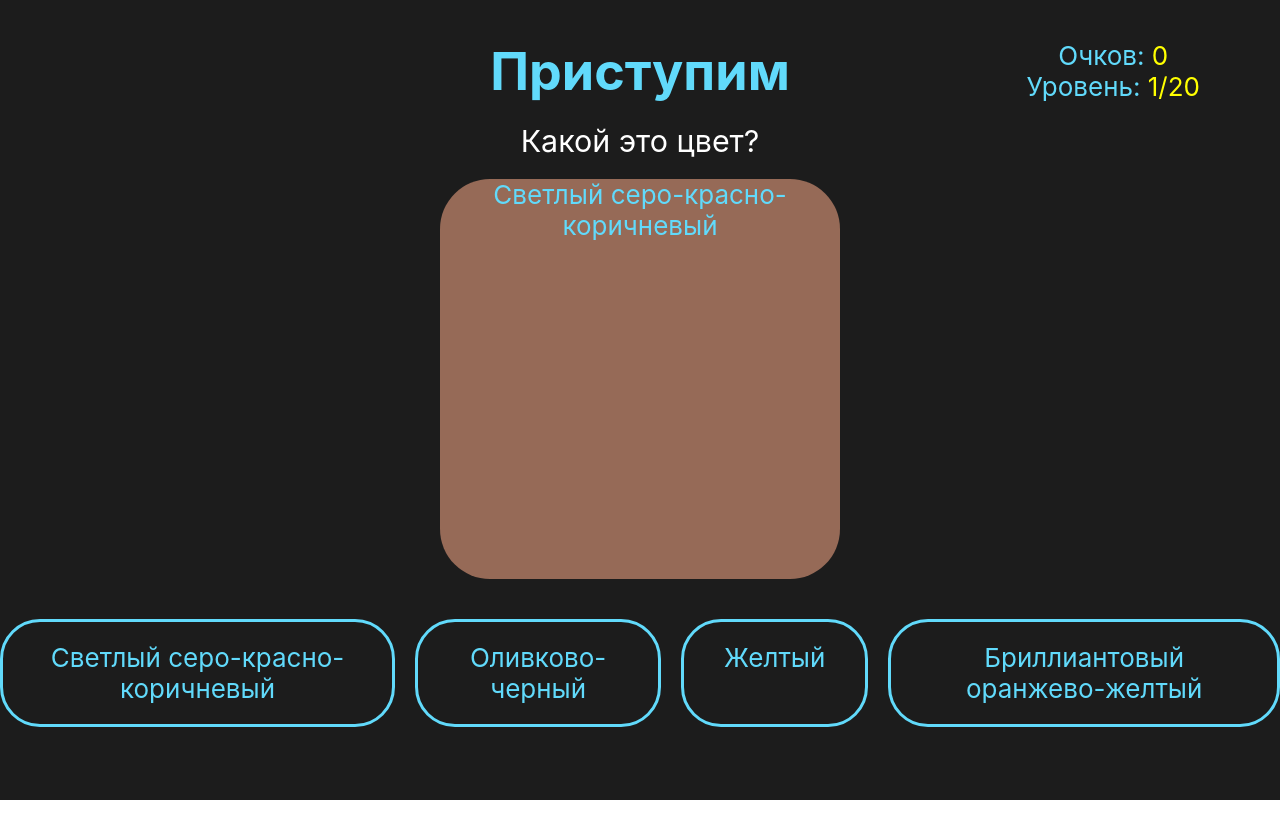
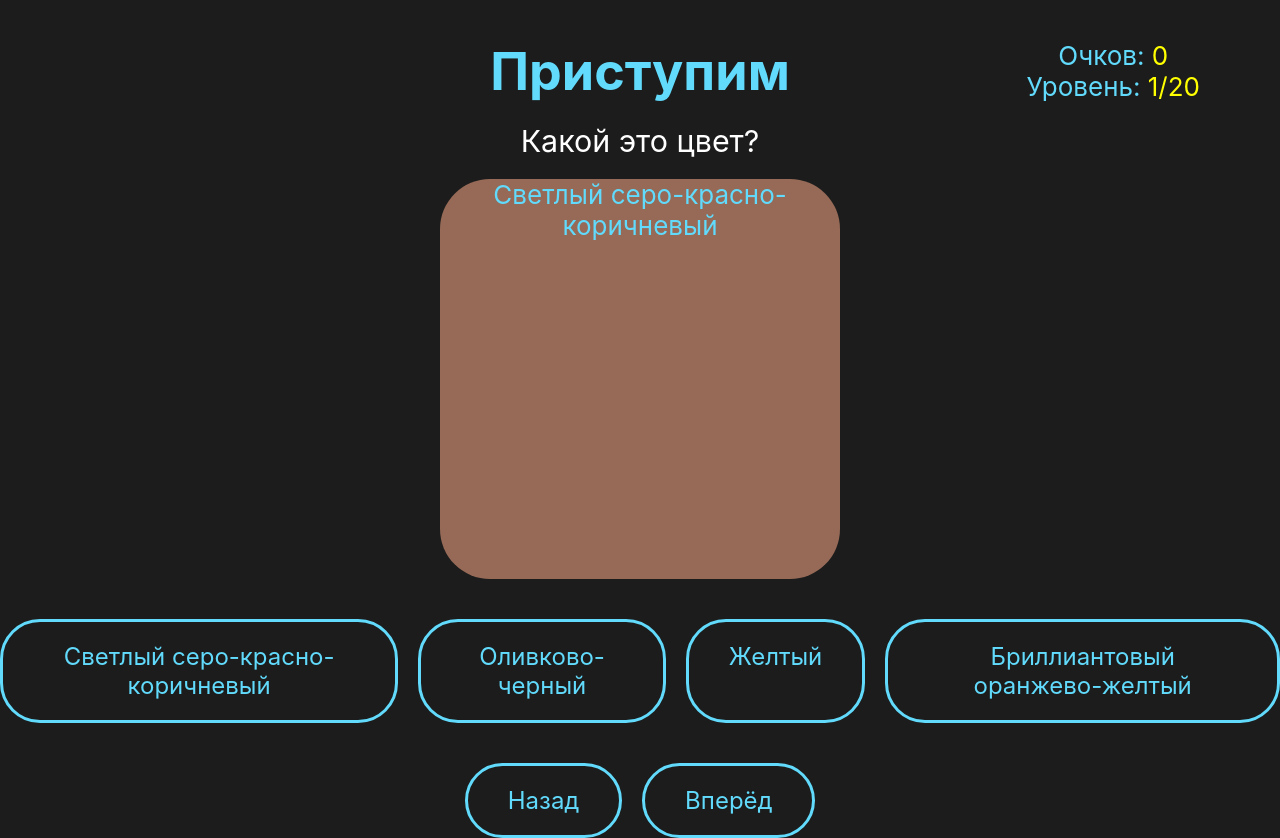
Before and after one commit to suvmer/learncolors, a React (Create React App) app in the folder client/: page /begin in a window 1280 px wide. Before the commit the page ends 800 px from the top, so only its background shows below. Built offline with nearby package versions, Linux system fonts and the light colour scheme.

Commit message:
next and prev buttons

```diff
--- a/client/src/App.css
+++ b/client/src/App.css
@@ -74,6 +74,9 @@ h3 {
 .button:active {
   background-color: #61dafb5e;
 }
+.button.small {
+  font-size: 24px;
+}
 
 @keyframes App-logo-spin {
   from {
--- a/client/src/App.js
+++ b/client/src/App.js
@@ -87,11 +87,14 @@ function App() {
     setStep((step+1)%tasks.length);
   }
 
+  const goBack = () => setStep((step-1+tasks.length)%tasks.length);
+
   return (
     <Context.Provider value = {{
       counter: [score, setScore],
       steps: [step, setStep],
       onClickVariant: onClickVariant,
+      goBack: goBack,
       pickColor: pickColor,
       tasks: tasks
     }}>
--- a/client/src/components/ColorPicker.jsx
+++ b/client/src/components/ColorPicker.jsx
@@ -2,7 +2,7 @@ import React, { useContext } from 'react';
 import { Context } from '../App';
 
 const ColorPicker = () => {
-  const {steps, tasks, onClickVariant} = useContext(Context);
+  const {steps, tasks, onClickVariant, goBack} = useContext(Context);
   const task = tasks[steps[0]];
   console.log("this is", task);
   return (
@@ -11,7 +11,11 @@ const ColorPicker = () => {
         {task.list[task.correct][1]}
         </div>
         <div className='list'>
-        {task.list.map((element, ind) => <div key={ind} onClick={() => onClickVariant(ind)} className='button'>{element[1]}</div>)}
+        {task.list.map((element, ind) => <div key={ind} onClick={() => onClickVariant(ind)} className='button small'>{element[1]}</div>)}
+        </div>
+        <div className='list'>
+        <div onClick={goBack} className='button small'>Назад</div>
+        <div onClick={() => onClickVariant(-1)} className='button small'>Вперёд</div>
         </div>
     </>
   );
```
